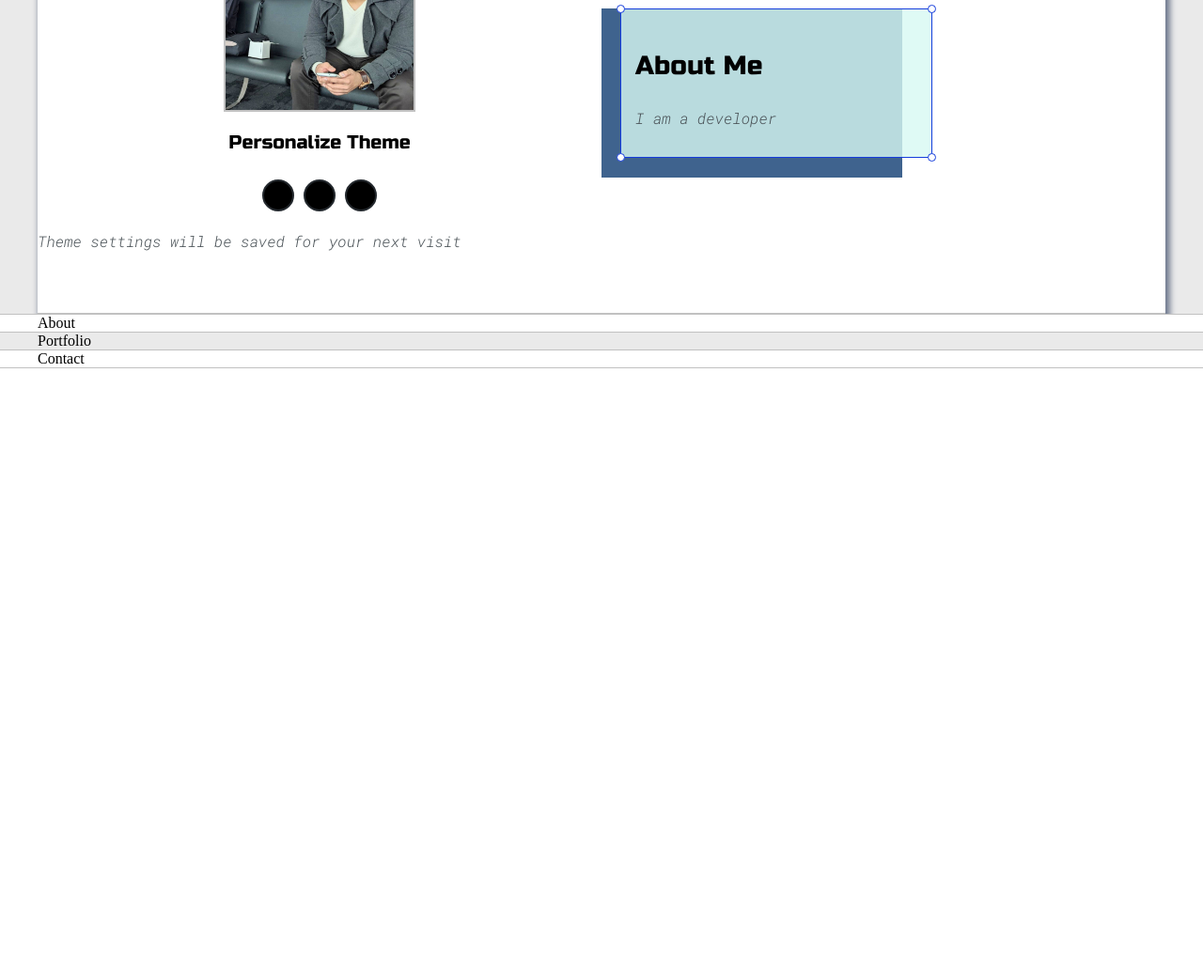
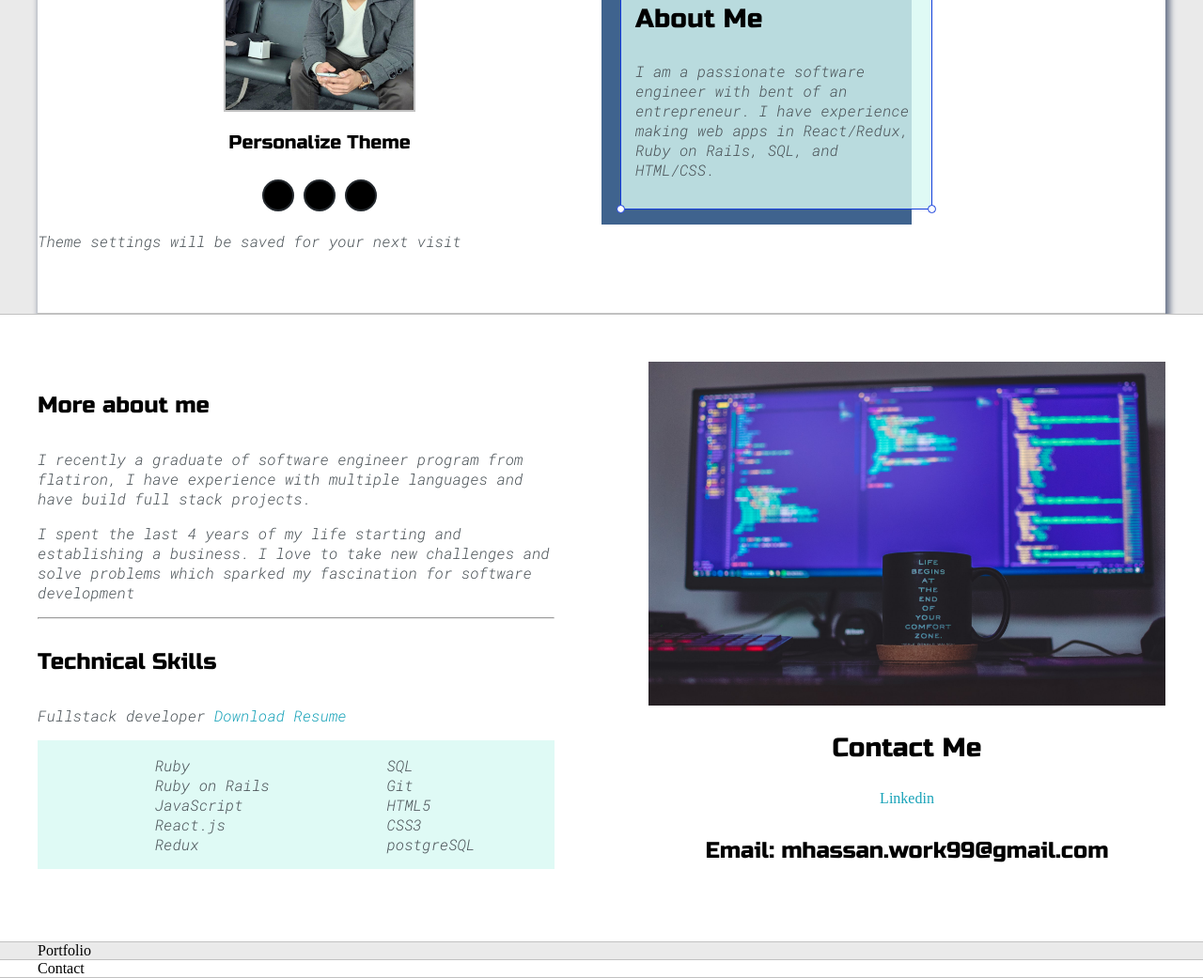
Before and after one commit to mhdhassan99/my_portfolio, a plain HTML site: page index.html in a window 1280 px wide. Shown: the part 342-1383 px from the top of the page at 94% size. Before the commit the page ends 800 px from the top, so only its background shows below. Drawn offline with Linux system fonts and the light colour scheme.

Commit message:
section 2 is done

```diff
--- a/default.css
+++ b/default.css
@@ -156,8 +156,8 @@ h6{ font-size: 16px;}
 }
 #preview-shadow {
     background-color: rgb(63, 99, 142);
-    width: 300px;
-    height: 180px;
+    width: 310px;
+    height: 280px;
     padding-left: 20px;
     /* padding-top: 30px; */
 }
@@ -186,6 +186,28 @@ h6{ font-size: 16px;}
     right: -5px;
 }
 
+.about-wrapper{
+    display: grid;
+    grid-template-columns: repeat(auto-fit, minmax(320px, 1fr));
+    padding-bottom: 50px;
+    padding-top: 50px;
+    gap: 100px;
+}
+#skills{
+    display: flex;
+    justify-content: space-evenly;
+    background-color: var(--previewBg);
+}
+.contact{
+    display: grid;
+    align-content: center;
+    text-align: center;
+}
+
+#social-img{
+    width: 100%;
+}
+
 @media screen and (max-width: 1200px) {
     .main-container{
         width: 95%
--- a/index.html
+++ b/index.html
@@ -53,7 +53,8 @@
                             <div id="corner-tl" class="corner"></div>
                             <div id="corner-tr" class="corner"></div>
                             <h3>About Me</h3>
-                            <p>I am a developer</p>
+                            <p>I am a passionate software engineer with bent of an entrepreneur. I have experience making web apps in React/Redux, Ruby
+                            on Rails, SQL, and HTML/CSS.</p>
                             <div id="corner-bl" class="corner"></div>
                             <div id="corner-br" class="corner"></div>
                         </div>
@@ -67,7 +68,47 @@
 
     <section class="s2">
         <div class="main-container">
-            About
+            <div class="about-wrapper">
+                <div class="about-me">
+                    <h4>More about me</h4>
+                    <p>I recently a graduate of software engineer program from flatiron,
+                    I have experience with multiple languages and have build full stack projects.</p>
+                    <p>I spent the last 4 years of my life starting and establishing a business. I love to take new challenges
+                    and solve problems which sparked my fascination for software development</p>
+
+
+                    <hr>
+
+                    <h4>Technical Skills</h4>
+                    <p>Fullstack developer <a target="_blank" href="resume.pdf">Download Resume</a></p>
+
+                    <div id="skills">
+                        <ul>
+                            <li>Ruby</li>
+                            <li>Ruby on Rails</li>
+                            <li>JavaScript</li>
+                            <li>React.js</li>
+                            <li>Redux</li>
+                        </ul>
+                        <ul>
+                            <li>SQL</li>
+                            <li>Git</li>
+                            <li>HTML5</li>
+                            <li>CSS3</li>
+                            <li>postgreSQL</li>
+                        </ul>
+                    </div>
+                </div>
+
+                <div class="contact">
+                    <img id="social-img" src="images/extra.jpg">
+                    <h3>Contact Me</h3>
+
+
+                    <a href="https://www.linkedin.com/in/muhammad-hassan-1981a31ab/"> Linkedin</a>
+                    <h4>Email: mhassan.work99@gmail.com</h4>
+                </div>
+            </div>
         </div>
     </section>
 
```
Also changed, not shown: 1 other file.
